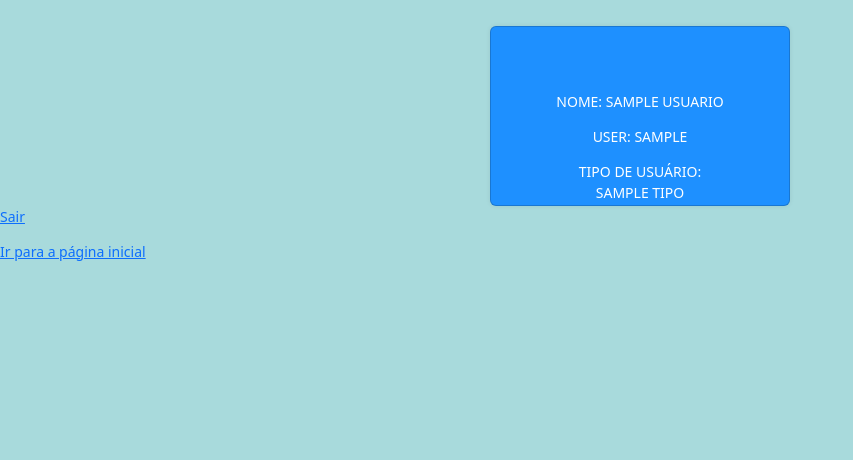
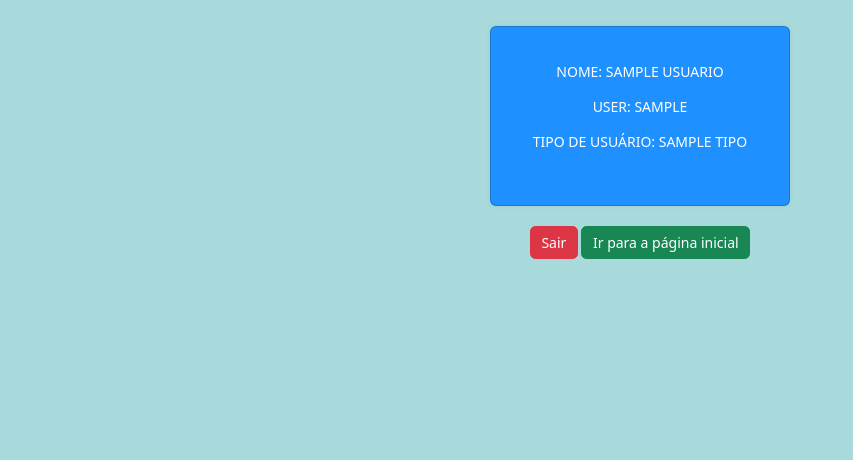
Before and after one commit to Kdu-Lima/Bliblioteca---PDS---2022, a Django app: page /perfil/ in a window 1280 px wide. Shown: the part 55-515 px from the top of the page, without its empty margins (0-853 px from the left). Run offline with Django 4.2, Linux system fonts and the light colour scheme; a user stored in the database is signed in; tables that the repository leaves empty hold one stand-in row (values such as "Sample post").

Commit message:
Atualizações

```diff
--- a/templates/cruds/avaliacao.html
+++ b/templates/cruds/avaliacao.html
@@ -16,7 +16,7 @@
 
 
 
-        | <a href="{% url 'editar_avaliacao' avaliacao.id %}">EDITAR</a> | <a href="{% url 'remover_avaliacao' avaliacao.id %}">REMOVER</a></p>
+         <a href="{% url 'editar_avaliacao' avaliacao.id %}" class="btn btn-primary">EDITAR</a> | <a href="{% url 'remover_avaliacao' avaliacao.id %}" class="btn btn-danger">REMOVER</a></p>
     {% empty %}
     <p>Não há avaliações cadastradas!</p>
     {% endfor %}
--- a/templates/cruds/avaliacao_cadastrar.html
+++ b/templates/cruds/avaliacao_cadastrar.html
@@ -1,6 +1,7 @@
 {% extends 'inicial.html' %}
 
 {% block conteudo %}
+<div class="estilin padando">
     <h1>Cadastrar Avaliação</h1>
     <p>Quem recomendou: {{recomendacao.usuario.nome}}</p>
     <p>Disciplina: {{recomendacao.id_disciplina.nome}}</p>
@@ -13,8 +14,9 @@
     <form method="post">
         {% csrf_token %}
         {{ form_avaliacao }}
-        <input type="hidden" name="recomendacao_id" value="{{recomendacao.id}}" />
-        <p><input type="submit" value="Cadastrar"></p>
+        <input type="hidden" name="recomendacao_id" value="{{recomendacao.id}}" /> -
+        <input type="submit" value="Cadastrar" class="btn btn-success">
 
     </form>
+</div>
 {% endblock %}
--- a/templates/cruds/avaliacao_cadastrar_livros.html
+++ b/templates/cruds/avaliacao_cadastrar_livros.html
@@ -11,9 +11,11 @@
     <p>Data de Lançamento: {{recomendacao.isbn_livro.data_lancamento}}</p>
     <p>Sinopse: {{livro.sinopse}}</p>
     <p>Capa: <img src="/media/{{recomendacao.isbn_livro.capa}}" alt="" width="250px"/></p>
-    <p><a href="{% url 'cadastrar_avaliacao' recomendacao.id %}"><button>AVALIAR</button></a></p>
+    <p><a href="{% url 'cadastrar_avaliacao' recomendacao.id %}" class="btn btn-warning">AVALIAR</a></p>
     {% empty %}
     <p>Não há livros cadastrados</p>
 </div>
+
+
     {% endfor %}
 {% endblock %}
--- a/templates/cruds/livro.html
+++ b/templates/cruds/livro.html
@@ -11,11 +11,11 @@
     <p>Data de Lançamento: {{livro.data_lancamento}}</p>
     <p>Sinopse: {{livro.sinopse}}</p>
     <p>Capa: <img src="/media/{{livro.capa}}" alt="" width="250px"/></p>
-    <a href="{% url 'editar_livro' livro.isbn %}">Editar</a>
-    | <a href="{% url 'remover_livro' livro.isbn %}">Remover</a>
+    <a href="{% url 'editar_livro' livro.isbn %}" class="btn btn-primary">Editar</a>
+    | <a href="{% url 'remover_livro' livro.isbn %}" class="btn btn-danger">Remover</a>
     {% empty %}
     <p>Não há livros cadastrados</p>
     {% endfor %}
-    <a href="{% url 'cadastrar_livro' %}" class="btn btn-success">Cadastrar</a>
+    | <a href="{% url 'cadastrar_livro' %}" class="btn btn-success">Cadastrar</a>
 </div>
     {% endblock %}
--- a/templates/cruds/recomendacao_cadastrar.html
+++ b/templates/cruds/recomendacao_cadastrar.html
@@ -7,7 +7,7 @@
         {% csrf_token %}
         {{ form_recomendacao }}
 
-        <p><input type="submit" class="btn btn-success" value="Cadastrar"></p>
+        <p><br><input type="submit" class="btn btn-success" value="Cadastrar"></p>
     </form>
     <br>
 </div>
--- a/templates/perfil.html
+++ b/templates/perfil.html
@@ -1,7 +1,7 @@
 {% extends 'inicial.html' %}
 
 {% block conteudo %}
-<div class="card estilin col-sm-4 padando" style="margin: auto; padding: 50px; background-color: #1E90FF; height: 180px; width: 300px; margin-top: 5px;" >
+<div class="card estilin col-sm-4 padando" style="margin: auto; margin-bottom: 20px; padding: 20px; background-color: #1E90FF; height: 180px; width: 300px; margin-top: 5px;" >
     <div class="card-body boda estilin" style="text-transform: uppercase; color: white;">
     <p>Nome: {{ user.nome }}</p>
     <p>User: {{ user.username }}</p>
@@ -9,6 +9,9 @@
 </div>
 
 </div>
-    <p><a href="{% url 'logout' %}">Sair</a></p>
-    <p><a href="{% url 'inicial' %}">Ir para a página inicial</a></p>
+<div style="text-align: center;">
+    <a href="{% url 'logout' %}" class="btn btn-danger">Sair</a>
+    <a href="{% url 'inicial' %}" class="btn btn-success">Ir para a página inicial</a>
+</div>
+
 {% endblock %}
```
Also changed, not shown: templates/cruds/recomendacao.html (+5 -2 lines), media/media/Captura_de_Tela_7.png (added), media/media/pequenop.jpg (added).
